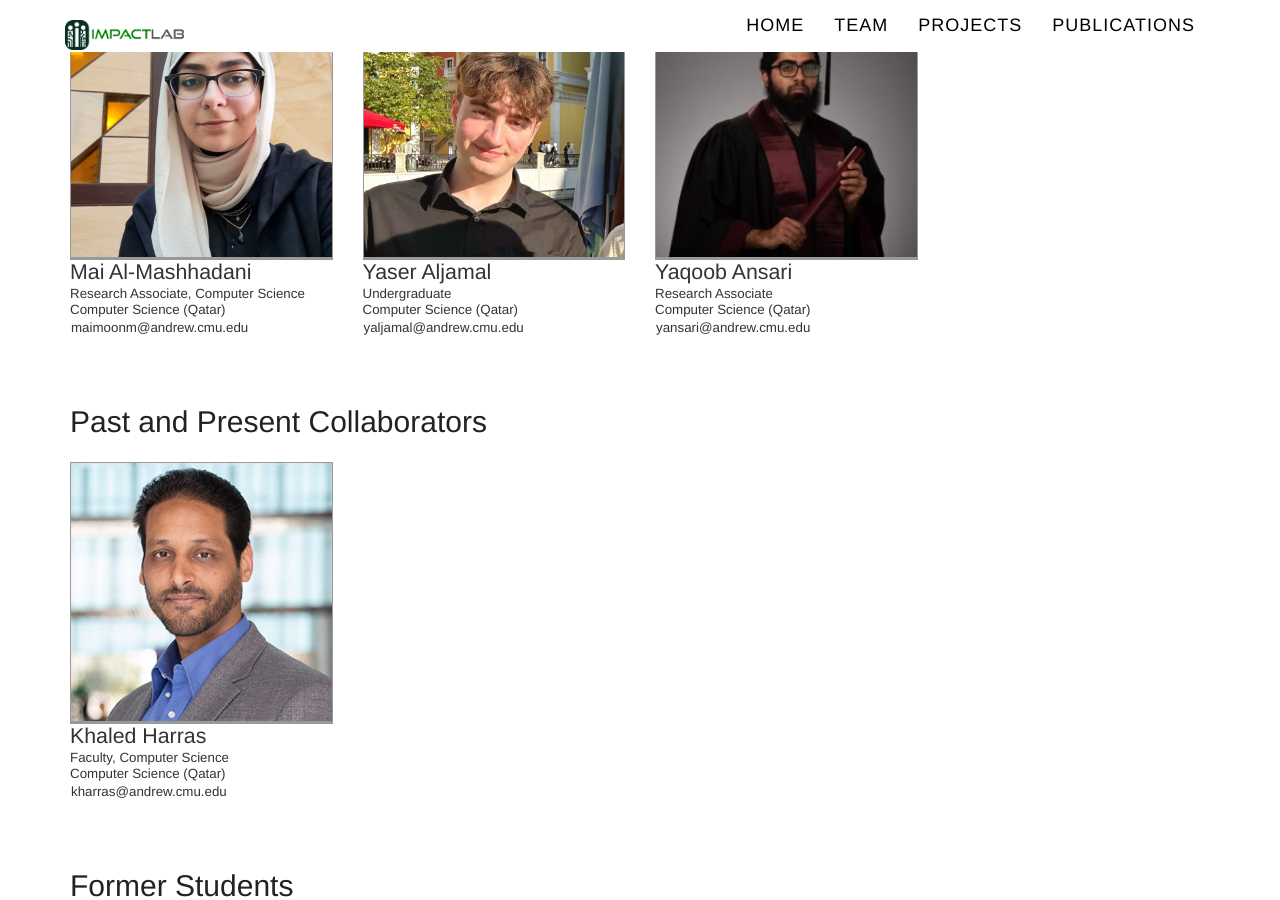
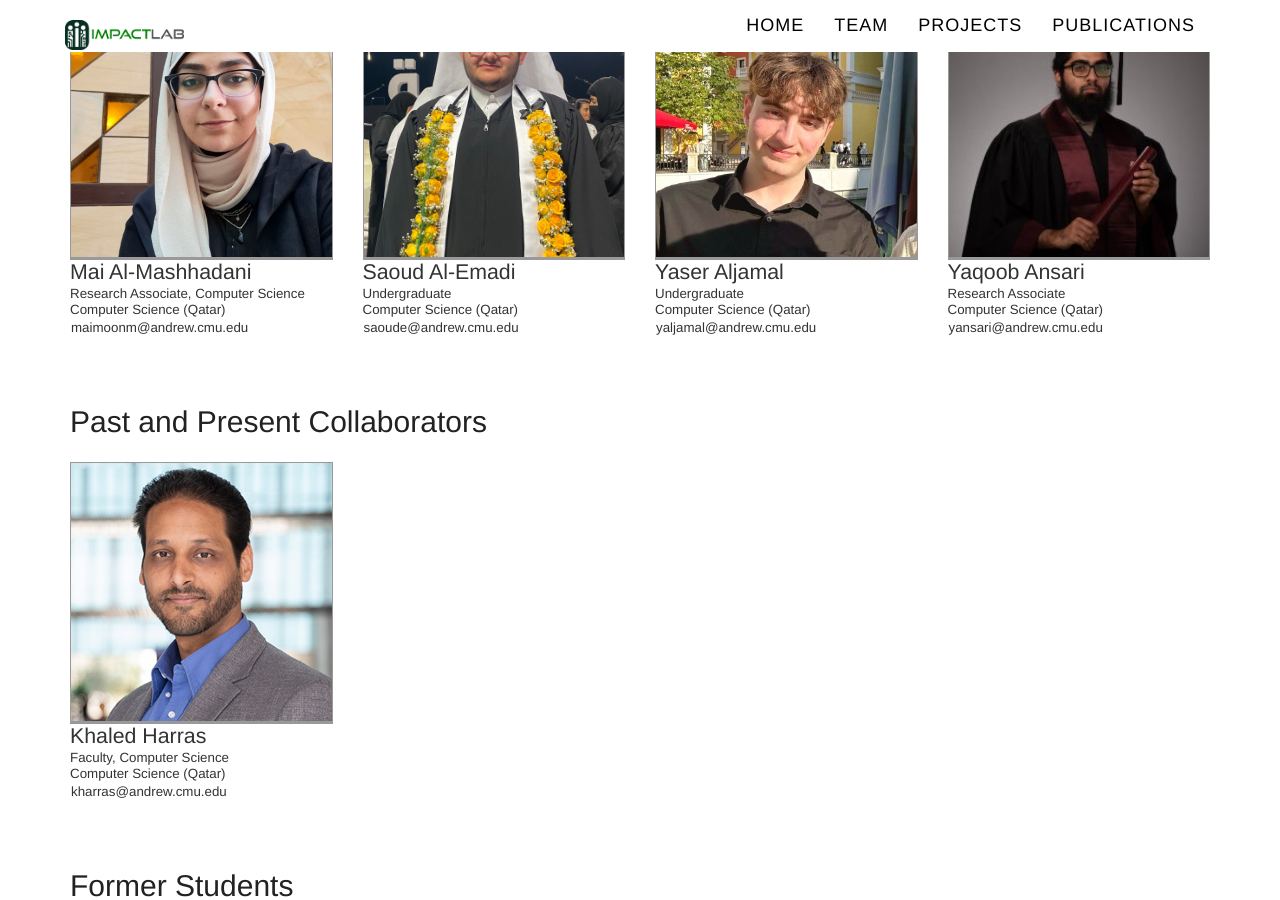
Before and after one commit to cmu-impactlab/cmu-impactlab.github.io, a Jekyll site: the page built from members/index.html, in a window 1280 px wide and 900 px high, scrolled down 1015 px. Built offline with Jekyll 4.4.1, drawn with Linux system fonts in a browser that asks for light colours; nearby versions of some CDN libraries; some web fonts are replaced.

Commit message:
Added my entry to members.yml

```diff
--- a/_data/members.yml
+++ b/_data/members.yml
@@ -97,3 +97,12 @@
   status: current
   degree: Undergraduate
   affiliation: QSCS
+
+# Saoud
+- id: saoude
+  name: Saoud Al-Emadi
+  image: /images/members/saoude.jpg
+  email: saoude@andrew.cmu.edu
+  status: current
+  degree: Undergraduate
+  affiliation: QSCS
```
